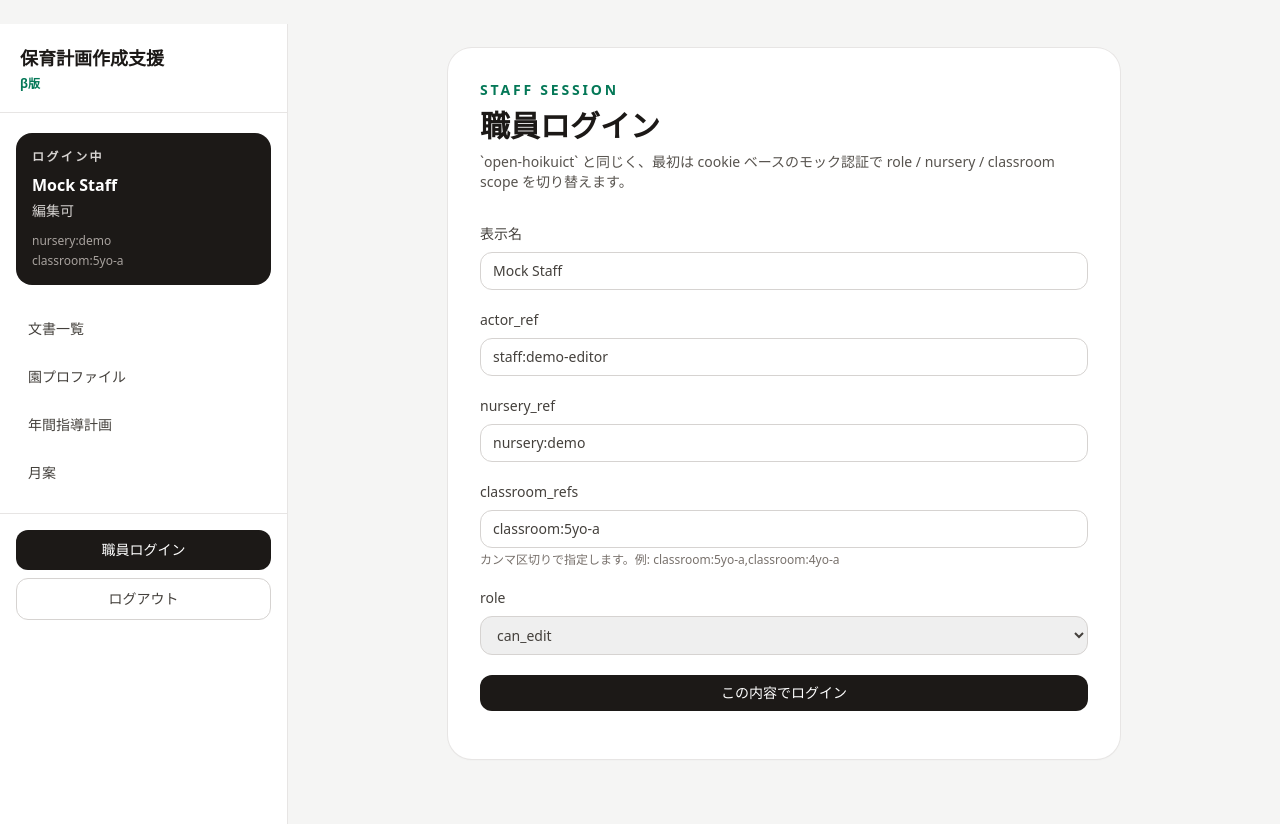
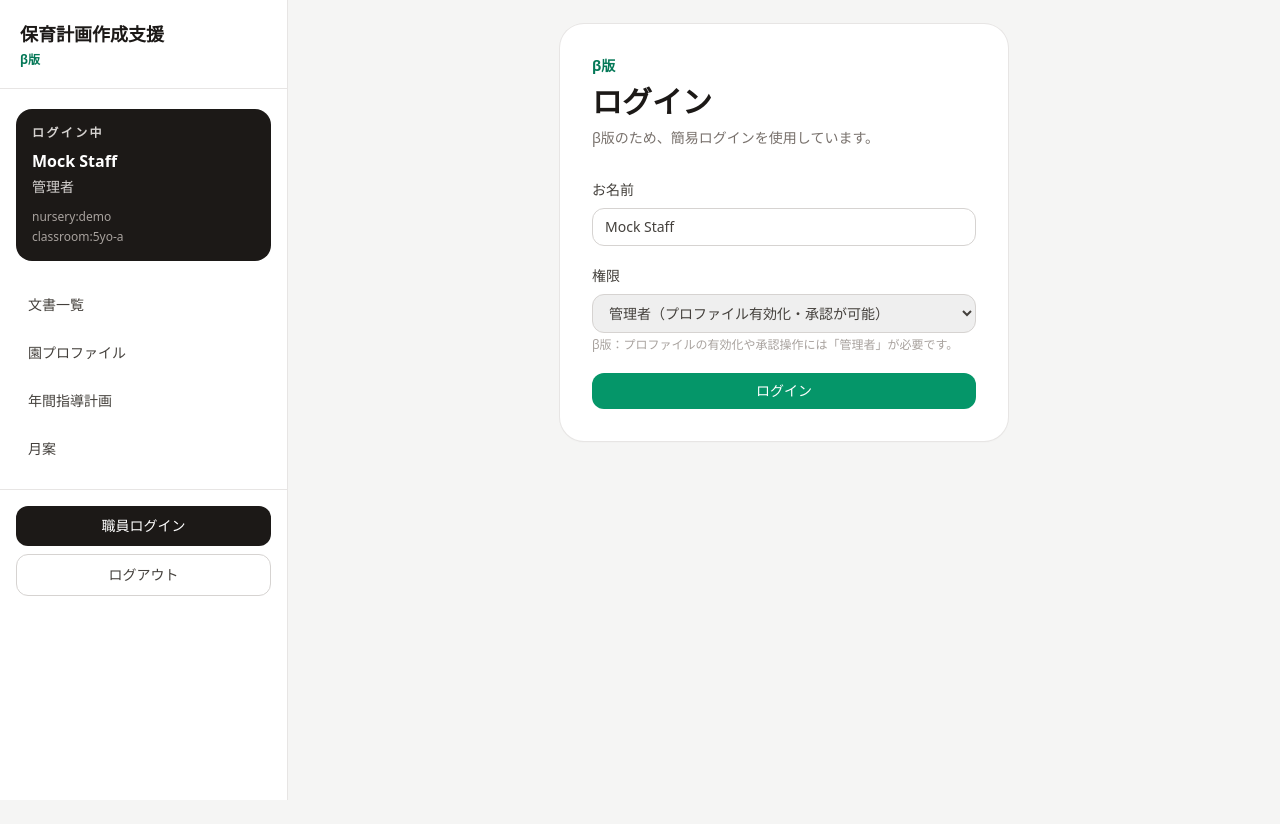
Before and after one commit to hoikuict/hoiku-plan-writer, a FastAPI app: page /staff/login in a window 1280 px wide. After the commit the page ends 800 px from the top, so only its background shows below. Run offline with FastAPI, Linux system fonts and the light colour scheme; some libraries are stand-ins or nearby versions.

Commit message:
β版で見つかった操作不能バグを修正
- auth: モックのデフォルトロールを admin に変更（can_edit だとプロファイル有効化・下書き保存ができなかった）
- nursery_profiles: プロファイル保存後にフォームが空になるバグを修正（active版のみ参照→最新版を参照）
- login: 内部フィールド（actor_ref, nursery_ref等）を非表示にしてUIを保育士向けに整理
- nursery_profiles: 説明文をユーザー向けに修正

https://claude.ai/code/session_01Rjda1U7MioCdQ2izAdbnPF

```diff
--- a/app/hoiku_plan_writer/auth.py
+++ b/app/hoiku_plan_writer/auth.py
@@ -31,7 +31,7 @@ COOKIE_MAX_AGE = 60 * 60 * 24
 def _parse_role(raw: str | None) -> StaffRole:
     if raw in {item.value for item in StaffRole}:
         return StaffRole(raw)
-    return StaffRole.CAN_EDIT
+    return StaffRole.ADMIN
 
 
 def _parse_classroom_refs(raw: str | None) -> tuple[str, ...]:
--- a/app/hoiku_plan_writer/templates/nursery_profiles/form.html
+++ b/app/hoiku_plan_writer/templates/nursery_profiles/form.html
@@ -5,9 +5,9 @@
   <section class="rounded-3xl bg-white p-6 shadow-sm ring-1 ring-stone-200">
     <div class="flex flex-col gap-4 lg:flex-row lg:items-start lg:justify-between">
       <div>
-        <p class="text-sm font-semibold uppercase tracking-[0.2em] text-emerald-700">Nursery Profile</p>
-        <h1 class="mt-2 text-3xl font-bold text-stone-900">園プロファイル</h1>
-        <p class="mt-2 text-sm text-stone-600">AI の文体と判断軸になるプロフィールです。ここで保存・有効化した版だけを文書生成に使います。</p>
+        <p class="text-sm font-semibold text-emerald-700">園プロファイル</p>
+        <h1 class="mt-2 text-3xl font-bold text-stone-900">園プロファイル設定</h1>
+        <p class="mt-2 text-sm text-stone-600">保育計画の文章生成に使う、園の理念や方針を登録します。「保存して有効化」した版が計画作成に使われます。</p>
       </div>
       {% if active_profile %}
       <div class="rounded-2xl bg-stone-50 px-4 py-3 text-sm text-stone-600">
--- a/app/hoiku_plan_writer/templates/staff_auth/login.html
+++ b/app/hoiku_plan_writer/templates/staff_auth/login.html
@@ -1,45 +1,38 @@
 {% extends "base.html" %}
-{% block title %}職員ログイン | hoiku-plan-writer{% endblock %}
+{% block title %}ログイン | 保育計画作成支援{% endblock %}
 {% block content %}
-<div class="mx-auto max-w-2xl rounded-3xl bg-white p-8 shadow-sm ring-1 ring-stone-200">
-  <p class="text-sm font-semibold uppercase tracking-[0.2em] text-emerald-700">Staff Session</p>
-  <h1 class="mt-2 text-3xl font-bold text-stone-900">職員ログイン</h1>
-  <p class="mt-2 text-sm text-stone-600">`open-hoikuict` と同じく、最初は cookie ベースのモック認証で role / nursery / classroom scope を切り替えます。</p>
+<div class="mx-auto max-w-md rounded-3xl bg-white p-8 shadow-sm ring-1 ring-stone-200">
+  <p class="text-sm font-semibold text-emerald-700">β版</p>
+  <h1 class="mt-2 text-3xl font-bold text-stone-900">ログイン</h1>
+  <p class="mt-2 text-sm text-stone-500">β版のため、簡易ログインを使用しています。</p>
 
   <form method="post" action="/staff/login" class="mt-8 grid gap-5">
     <input type="hidden" name="redirect_to" value="{{ redirect_to }}">
+    <input type="hidden" name="actor_ref" value="{{ current_user.actor_ref }}">
+    <input type="hidden" name="nursery_ref" value="{{ current_user.nursery_ref }}">
+    <input type="hidden" name="classroom_refs_raw" value="{{ current_user.classroom_refs | join(',') }}">
 
     <label class="block text-sm font-medium text-stone-700">
-      表示名
-      <input type="text" name="name" value="{{ current_user.name }}" class="mt-2 w-full rounded-xl border border-stone-300 px-3 py-2">
+      お名前
+      <input type="text" name="name" value="{{ current_user.name }}" placeholder="例：山田 花子" class="mt-2 w-full rounded-xl border border-stone-300 px-3 py-2">
     </label>
 
     <label class="block text-sm font-medium text-stone-700">
-      actor_ref
-      <input type="text" name="actor_ref" value="{{ current_user.actor_ref }}" class="mt-2 w-full rounded-xl border border-stone-300 px-3 py-2">
+      権限
+      <select name="role" class="mt-2 w-full rounded-xl border border-stone-300 px-3 py-2">
+        {% for role in available_roles %}
+        <option value="{{ role.value }}" {% if current_user.role.value == role.value %}selected{% endif %}>
+          {% if role.value == "admin" %}管理者（プロファイル有効化・承認が可能）
+          {% elif role.value == "can_edit" %}編集者（計画の作成・編集が可能）
+          {% else %}閲覧のみ
+          {% endif %}
+        </option>
+        {% endfor %}
+      </select>
+      <span class="mt-1 block text-xs text-stone-400">β版：プロファイルの有効化や承認操作には「管理者」が必要です。</span>
     </label>
 
-    <label class="block text-sm font-medium text-stone-700">
-      nursery_ref
-      <input type="text" name="nursery_ref" value="{{ current_user.nursery_ref }}" class="mt-2 w-full rounded-xl border border-stone-300 px-3 py-2">
-    </label>
-
-    <label class="block text-sm font-medium text-stone-700">
-      classroom_refs
-      <input type="text" name="classroom_refs_raw" value="{{ current_user.classroom_refs | join(',') }}" class="mt-2 w-full rounded-xl border border-stone-300 px-3 py-2">
-      <span class="mt-1 block text-xs text-stone-500">カンマ区切りで指定します。例: classroom:5yo-a,classroom:4yo-a</span>
-    </label>
-
-    <label class="block text-sm font-medium text-stone-700">
-      role
-      <select name="role" class="mt-2 w-full rounded-xl border border-stone-300 px-3 py-2">
-        {% for role in available_roles %}
-        <option value="{{ role.value }}" {% if current_user.role.value == role.value %}selected{% endif %}>{{ role.value }}</option>
-        {% endfor %}
-      </select>
-    </label>
-
-    <button type="submit" class="rounded-xl bg-stone-900 px-4 py-2 text-sm font-medium text-white hover:bg-stone-800">この内容でログイン</button>
+    <button type="submit" class="rounded-xl bg-emerald-600 px-4 py-2 text-sm font-medium text-white hover:bg-emerald-500">ログイン</button>
   </form>
 </div>
 {% endblock %}
--- a/app/hoiku_plan_writer/web/routers/nursery_profiles.py
+++ b/app/hoiku_plan_writer/web/routers/nursery_profiles.py
@@ -60,13 +60,15 @@ def nursery_profile_form(
     current_user=Depends(get_current_staff_user),
 ):
     active_profile = get_active_profile_record(session, current_user.nursery_ref)
+    versions = list_profile_versions(session, current_user.nursery_ref)
+    latest_profile = versions[0] if versions else None
     return render_template(
         request,
         "nursery_profiles/form.html",
         current_user=current_user,
-        form_data=_form_from_record(active_profile),
+        form_data=_form_from_record(latest_profile),
         active_profile=active_profile,
-        profile_versions=list_profile_versions(session, current_user.nursery_ref),
+        profile_versions=versions,
         saved=request.query_params.get("saved") == "1",
     )
 
```
